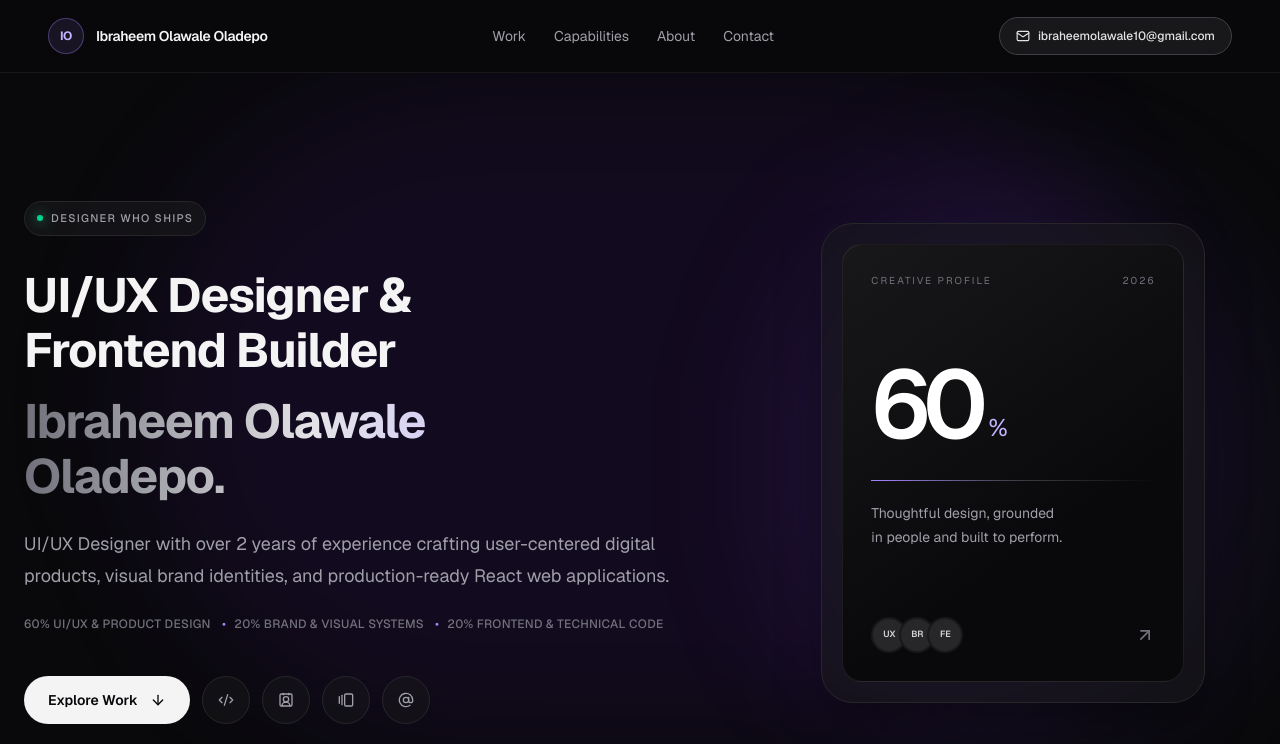
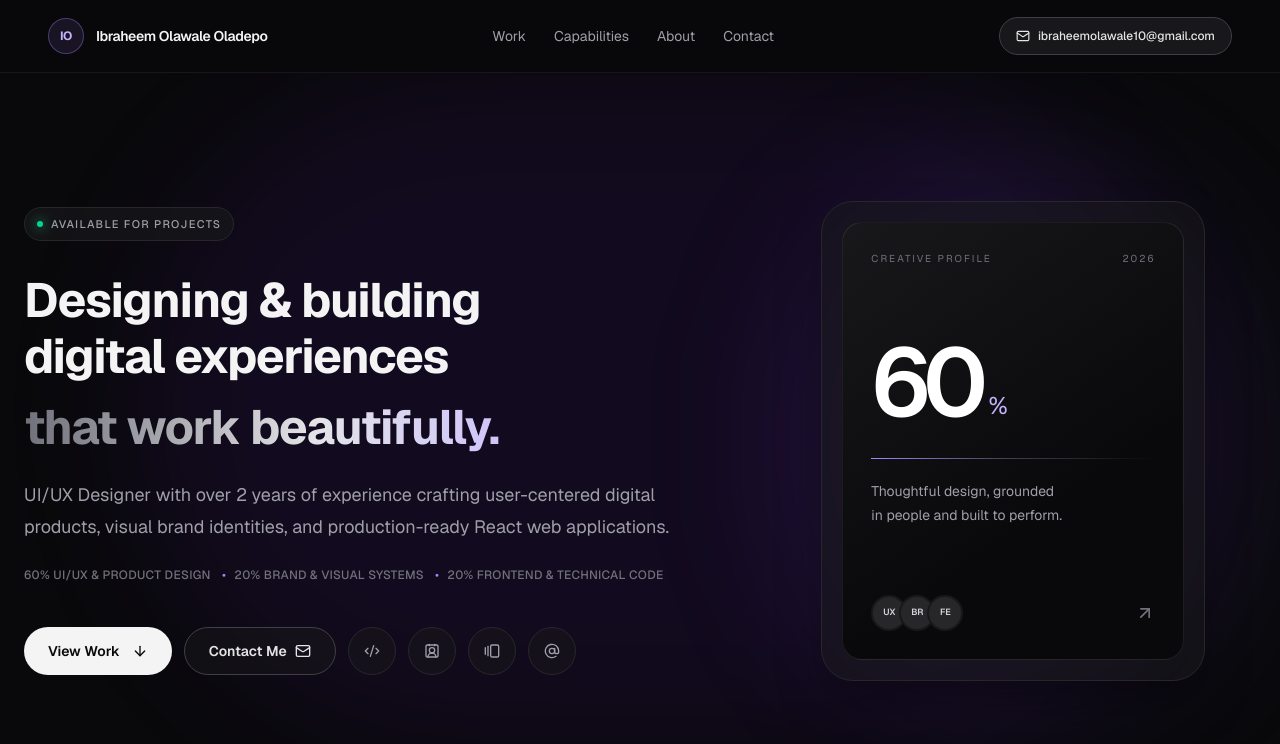
Before and after one commit to Youngee2024/my-portfolio, a Next.js app: page / in a window 1280 px wide. Shown: the top 744 px of the page. Built offline with nearby package versions, Linux system fonts and the light colour scheme.

Commit message:
feat: add smooth staggered framer-motion animations to hero section

```diff
--- a/app/page.tsx
+++ b/app/page.tsx
@@ -2,6 +2,7 @@
 
 import { useEffect, useState } from "react";
 import Image from "next/image";
+import { motion, type Variants } from "framer-motion";
 import {
   ArrowDown,
   ArrowUpRight,
@@ -25,6 +26,25 @@ import { personalInfo } from "@/data/personalInfo";
 import { portfolioData, type Project } from "@/data/portfolio";
 
 type Filter = "all" | Project["category"];
+
+const heroContainerVariants: Variants = {
+  hidden: {},
+  visible: {
+    transition: {
+      delayChildren: 0.1,
+      staggerChildren: 0.12,
+    },
+  },
+};
+
+const heroItemVariants: Variants = {
+  hidden: { opacity: 0, y: 20 },
+  visible: {
+    opacity: 1,
+    y: 0,
+    transition: { duration: 0.5, ease: "easeOut" },
+  },
+};
 
 const filters: { label: string; value: Filter }[] = [
   { label: "All Work", value: "all" },
@@ -204,33 +224,57 @@ export default function Home() {
         <section id="hero" className="relative isolate overflow-hidden">
           <div className="absolute top-0 left-1/2 -z-10 h-[42rem] w-[64rem] -translate-x-1/2 rounded-full bg-violet-600/8 blur-3xl" />
           <div className="mx-auto grid max-w-7xl grid-cols-1 items-center gap-12 px-6 pt-24 pb-16 lg:grid-cols-12 lg:pt-32">
-            <div className="lg:col-span-7">
-              <div className="mb-8 inline-flex items-center gap-2 rounded-full border border-zinc-800 bg-zinc-900/70 px-3 py-2 text-[11px] font-medium tracking-[0.12em] text-zinc-400 uppercase">
+            <motion.div
+              className="lg:col-span-7"
+              initial="hidden"
+              animate="visible"
+              variants={heroContainerVariants}
+            >
+              <motion.div
+                variants={heroItemVariants}
+                className="mb-8 inline-flex items-center gap-2 rounded-full border border-zinc-800 bg-zinc-900/70 px-3 py-2 text-[11px] font-medium tracking-[0.12em] text-zinc-400 uppercase"
+              >
                 <span className="size-1.5 rounded-full bg-emerald-400 shadow-[0_0_12px_#34d399]" />
-                Designer who ships
-              </div>
-              <h1 className="mb-6 max-w-xl text-3xl leading-[1.15] font-bold tracking-tight text-zinc-100 sm:text-4xl lg:text-5xl">
-                {personalInfo.role}
+                Available for projects
+              </motion.div>
+              <motion.h1
+                variants={heroItemVariants}
+                className="mb-6 max-w-xl text-3xl leading-[1.15] font-bold tracking-tight text-zinc-100 sm:text-4xl lg:text-5xl"
+              >
+                Designing &amp; building digital experiences
                 <span className="mt-4 block bg-gradient-to-r from-zinc-500 via-zinc-200 to-violet-300 bg-clip-text text-transparent">
-                  {personalInfo.name}.
+                  that work beautifully.
                 </span>
-              </h1>
-              <p className="max-w-2xl text-base leading-7 text-zinc-400 sm:text-lg sm:leading-8">
+              </motion.h1>
+              <motion.p
+                variants={heroItemVariants}
+                className="max-w-2xl text-base leading-7 text-zinc-400 sm:text-lg sm:leading-8"
+              >
                 {personalInfo.bio}
-              </p>
-              <p className="mt-5 max-w-3xl text-xs leading-6 font-medium tracking-wide text-zinc-500 uppercase">
+              </motion.p>
+              <motion.p
+                variants={heroItemVariants}
+                className="mt-5 max-w-3xl text-xs leading-6 font-medium tracking-wide text-zinc-500 uppercase"
+              >
                 60% UI/UX &amp; Product Design <span className="mx-2 text-violet-400">•</span>
                 20% Brand &amp; Visual Systems <span className="mx-2 text-violet-400">•</span>
                 20% Frontend &amp; Technical Code
-              </p>
+              </motion.p>
 
-              <div className="mt-10 flex flex-wrap items-center gap-3">
+              <motion.div variants={heroItemVariants} className="mt-10 flex flex-wrap items-center gap-3">
                 <a
                   href="#work"
                   className="group inline-flex h-12 items-center gap-3 rounded-full bg-zinc-100 px-6 text-sm font-semibold text-zinc-950 transition hover:bg-violet-300"
                 >
-                  Explore Work
+                  View Work
                   <ArrowDown className="size-4 transition-transform group-hover:translate-y-0.5" />
+                </a>
+                <a
+                  href="#contact"
+                  className="inline-flex h-12 items-center gap-2 rounded-full border border-zinc-700 bg-zinc-900/50 px-6 text-sm font-semibold text-zinc-200 transition hover:border-zinc-500 hover:text-white"
+                >
+                  Contact Me
+                  <Mail className="size-4" />
                 </a>
                 {socialLinks.map(({ label, href, icon: Icon }) => (
                   <a
@@ -244,8 +288,8 @@ export default function Home() {
                     <Icon className="size-4" />
                   </a>
                 ))}
-              </div>
-            </div>
+              </motion.div>
+            </motion.div>
 
             <div className="relative mx-auto w-full max-w-sm lg:col-span-5" aria-hidden="true">
               <div className="absolute -inset-12 rounded-full bg-violet-500/10 blur-3xl" />
--- a/package.json
+++ b/package.json
@@ -9,6 +9,7 @@
     "lint": "eslint"
   },
   "dependencies": {
+    "framer-motion": "^13.2.0",
     "lucide-react": "^1.45.0",
     "next": "16.3.5",
     "react": "19.2.8",
```
Also changed, not shown: 1 other file (tests, documents, lock files or other folders).
